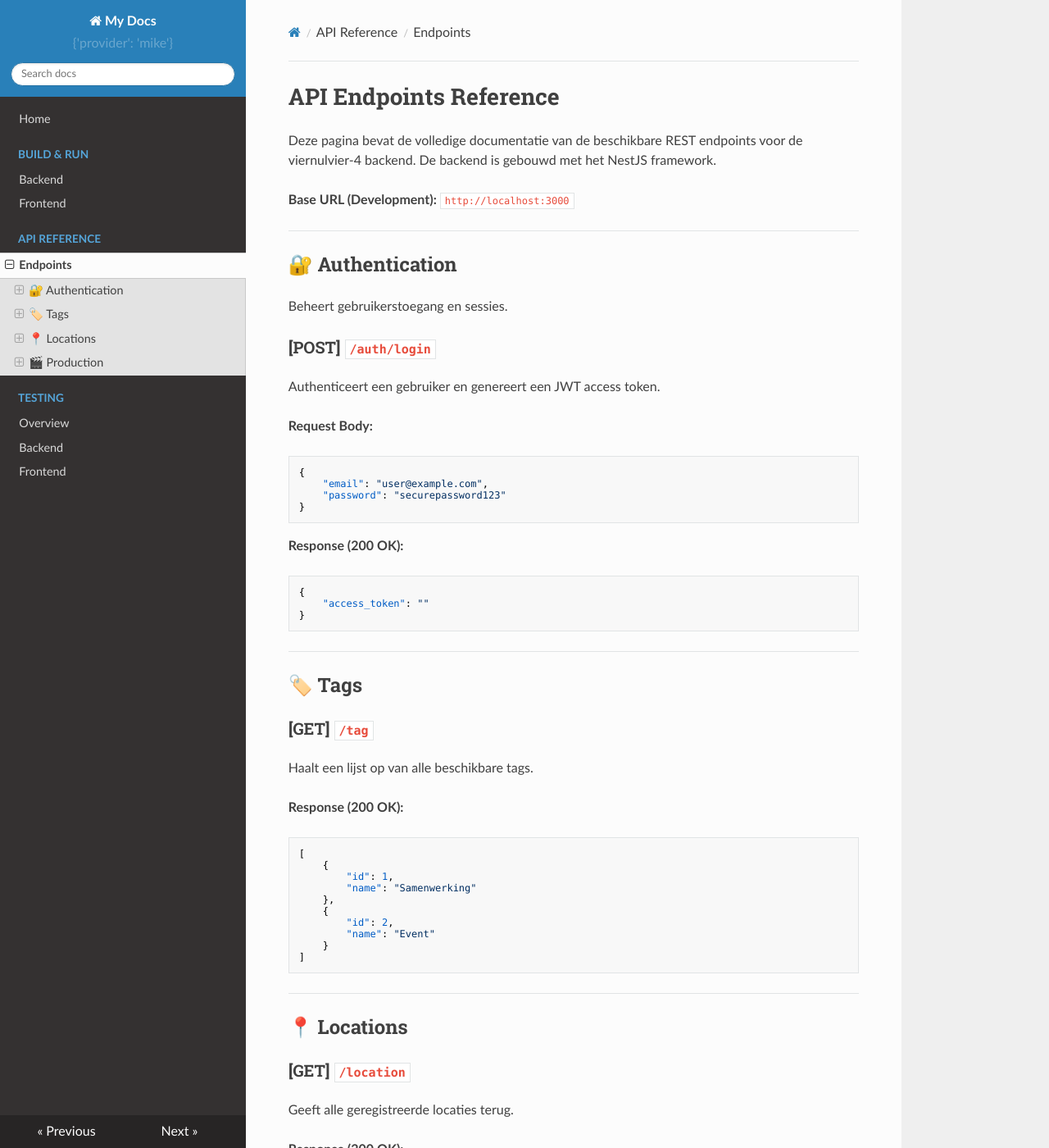
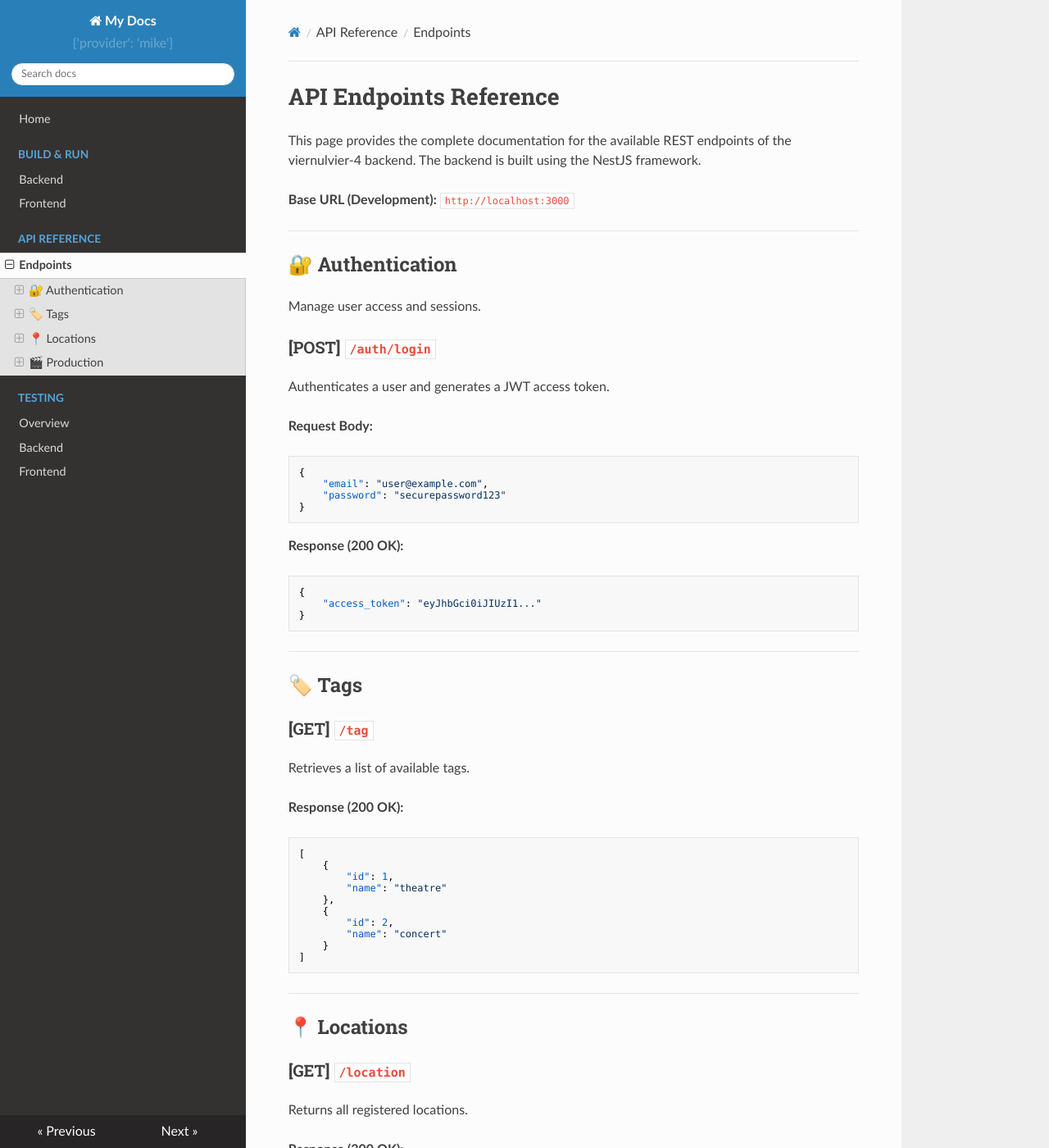
Before and after one commit to SELab-2/viernulvier-4, an MkDocs documentation site: the page built from docs/api/endpoints.md, in a window 1280 px wide and 1400 px high. Shown: the whole window at 82% size. Built offline with MkDocs 1.6.1, drawn with Linux system fonts in a browser that asks for light colours; nearby versions of some CDN libraries; some of the changed text lies outside the part shown.

Commit message:
Translated API endpoint documentation page to english

````diff
--- a/docs/api/endpoints.md
+++ b/docs/api/endpoints.md
@@ -1,16 +1,16 @@
 # API Endpoints Reference
 
-Deze pagina bevat de volledige documentatie van de beschikbare REST endpoints voor de viernulvier-4 backend. De backend is gebouwd met het NestJS framework.
+This page provides the complete documentation for the available REST endpoints of the viernulvier-4 backend. The backend is built using the NestJS framework.
 
 **Base URL (Development):** `http://localhost:3000`
 
 ---
 
 ## 🔐 Authentication
-Beheert gebruikerstoegang en sessies.
+Manage user access and sessions.
 
 ### [POST] `/auth/login`
-Authenticeert een gebruiker en genereert een JWT access token.
+Authenticates a user and generates a JWT access token.
 
 **Request Body:**
 ```json
@@ -22,7 +22,7 @@ Authenticeert een gebruiker en genereert een JWT access token.
 **Response (200 OK):**
 ```json
 {
-    "access_token": ""
+    "access_token": "eyJhbGci0iJIUzI1..."
 }
 ```
 
@@ -30,18 +30,18 @@ Authenticeert een gebruiker en genereert een JWT access token.
 
 ## 🏷️ Tags
 ### [GET] `/tag`
-Haalt een lijst op van alle beschikbare tags.
+Retrieves a list of available tags.
 
 **Response (200 OK):**
 ```json
 [
     {
         "id": 1,
-        "name": "Samenwerking"
+        "name": "theatre"
     },
     {
         "id": 2,
-        "name": "Event"
+        "name": "concert"
     }
 ]
 ```
@@ -50,7 +50,7 @@ Haalt een lijst op van alle beschikbare tags.
 
 ## 📍 Locations
 ### [GET] `/location`
-Geeft alle geregistreerde locaties terug.
+Returns all registered locations.
 
 **Response (200 OK):**
 ```json
@@ -68,7 +68,7 @@ Geeft alle geregistreerde locaties terug.
 ## 🎬 Production
 
 ### [GET] `/production`
-Haalt alle lopende producties op.
+Fetches all ongoing productions.
 
 ### [GET] `/production/blog`
-Haalt blogs op die gekoppeld zijn aan producties.
+Retrieves blogs associated with productions.
````
